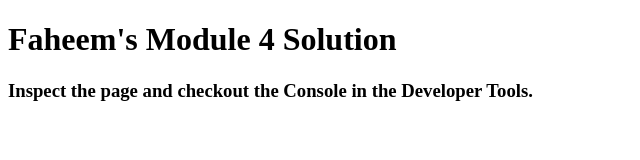
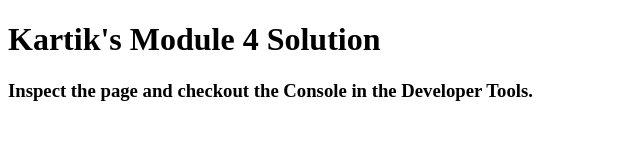
Before and after one commit to kartiksingalkar/module4-solution, a plain HTML site: page index.html in a window 1280 px wide. Shown: the whole page, without its empty margins (0-640 px from the left). Drawn offline with Linux system fonts and the light colour scheme.

Commit message:
Update index.html

```diff
--- a/index.html
+++ b/index.html
@@ -11,7 +11,7 @@
   <script src="script.js"></script>
 </head>
 <body>
-  <h1>Faheem's Module 4 Solution</h1>
+  <h1>Kartik's Module 4 Solution</h1>
   <h3>Inspect the page and checkout the Console in the Developer Tools.</h3>
 </body>
 </html>
```
